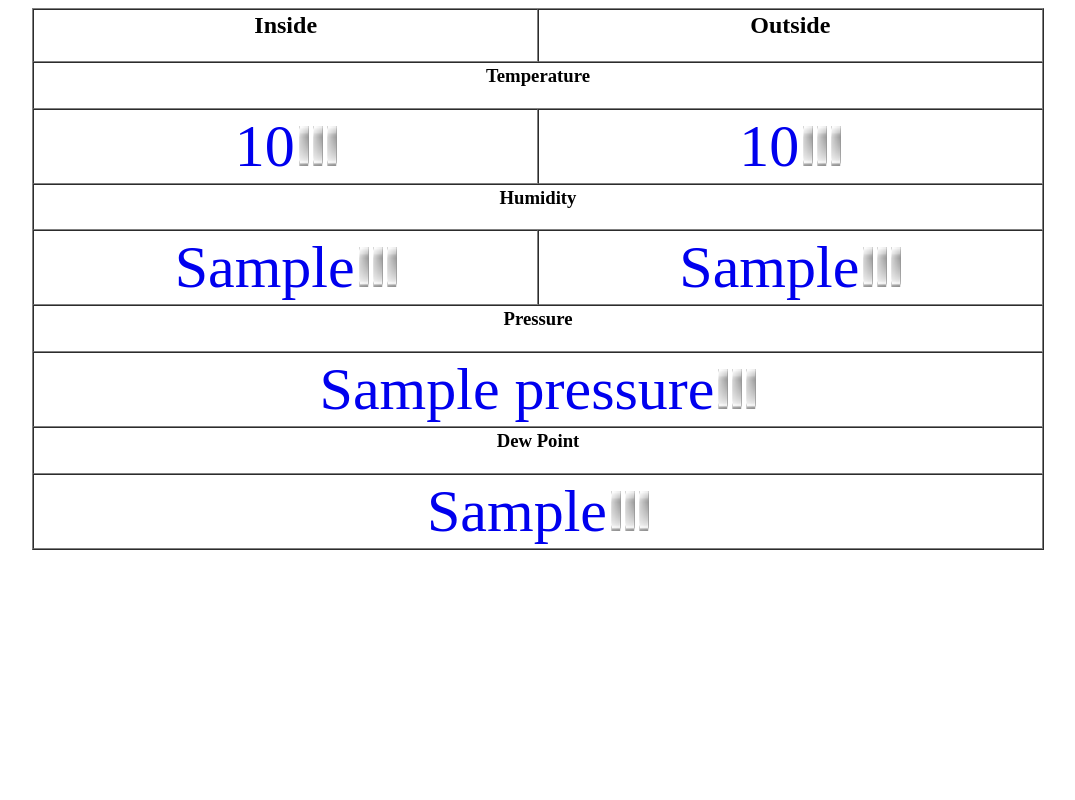
After one commit to wwakabobik/Arduino, a Flask app: template WeatherStation/Home_Server/templates/weather_station/dashboard.html in a window 1280 px wide. The commit adds this page. Shown: the whole page, without its empty margins (102-1177 px from the left). Run offline with Flask 2, Linux system fonts and the light colour scheme; the template is opened without the code that fills it: most values are stand-ins (such as "Sample title", 1, 10 or a date in 2020).

Commit message:
Added dashboard

```diff
--- a/WeatherStation/Home_Server/app.py
+++ b/WeatherStation/Home_Server/app.py
@@ -1,10 +1,10 @@
 #!/usr/bin/env python3.7
 
-from datetime import datetime, date, time
+from datetime import datetime
 
 from flask import Flask, jsonify, request, abort
 
-from db.db import db_store_weather_data
+from db.db import db_store_weather_data, init_app
 from pages.index import index_page
 from pages.weather_station.dashboard import dashboard_page
 
@@ -17,13 +17,10 @@ def store_in_db():
         abort(400)
     timestamp = str(datetime.now())
     data = request.json.get('data', "")
-    db_data = f'{timestamp} {data}'
-    db_store_weather_data(db_data)
+    db_data = f'"{timestamp}", {data}'
+    ok=db_store_weather_data(db_data)
+    print(ok)
     return jsonify({'data': db_data}), 201
-
-
-if __name__ == '__main__':
-    app.run(debug=True, host='192.168.1.87', port='80')
 
 
 @app.route('/')
@@ -35,3 +32,8 @@ def index():
 @app.route('/dashboard')
 def dashboard():
     return dashboard_page()
+
+
+if __name__ == '__main__':
+    init_app(app)
+    app.run(debug=True)
--- /dev/null
+++ b/WeatherStation/Home_Server/templates/weather_station/dashboard.html
@@ -0,0 +1,196 @@
+<HTML>
+<HEAD>
+    <TITLE>H.O.M.E. - Weather Dashboard</TITLE>
+</HEAD>
+<BODY>
+    <DIV align="center">
+        <TABLE width=80% align="center" border="1px" cellspacing="0" cellpadding="2">
+            <TR align="center" valign="middle">
+                <TD><H2>Inside</H2></TD>
+                <TD><H2>Outside</H2></TD>
+            </TR>
+            <TR align="center" valign="bottom">
+                <TD colspan="2">
+                    <H3>Temperature</H3>
+                </TD>
+            </TR>
+            <TR align="center">
+                <TD>
+                    <a href="single_page?type=temperature_in&period=day" style="font-size: 60px; text-decoration: none">{{temperature_in}}</a>
+                    {% if temperature_in > prev_temperature_in %}
+                    <IMG src="static/arrow_green.png" height="40" width="10" title="Five minutes ago was colder: {{ prev_temperature_in }}">
+                    {% elif temperature_in < prev_temperature_in %}
+                    <IMG src="static/arrow_red.png" height="40" width="10" title="Five minutes ago was warmer: {{ prev_temperature_in }}">
+                    {% else %}
+                    <IMG src="static/arrow_grey.png" height="40" width="10" title="No changes since last measure">
+                    {% endif %}
+
+                    {% if temperature_in > last_day_temperature_in %}
+                    <IMG src="static/arrow_green.png" height="40" width="10" title="Day ago was colder: {{ last_day_temperature_in }}">
+                    {% elif temperature_in < last_day_temperature_in %}
+                    <IMG src="static/arrow_red.png" height="40" width="10" title="Day ago was warmer: {{ last_day_temperature_in }}">
+                    {% else %}
+                    <IMG src="static/arrow_grey.png" height="40" width="10" title="No changes since last day">
+                    {% endif %}
+
+                    {% if temperature_in > last_year_temperature_in %}
+                    <IMG src="static/arrow_green.png" height="40" width="10" title="Year ago was colder: {{ last_year_temperature_in }}">
+                    {% elif temperature_in < last_year_temperature_in %}
+                    <IMG src="static/arrow_red.png" height="40" width="10" title="Year ago was warmer: {{ last_year_temperature_in }}">
+                    {% else %}
+                    <IMG src="static/arrow_grey.png" height="40" width="10" title="No changes since last year">
+                    {% endif %}
+                </TD>
+                <TD>
+                    <a href="single_page?type=temperature_out&period=day" style="font-size: 60px; text-decoration: none">{{temperature_out}}</a>
+                    {% if temperature_out > prev_temperature_out %}
+                    <IMG src="static/arrow_green.png" height="40" width="10" title="Five minutes ago was colder: {{ prev_temperature_out }}">
+                    {% elif temperature_out < prev_temperature_out %}
+                    <IMG src="static/arrow_red.png" height="40" width="10" title="Five minutes ago was warmer: {{ prev_temperature_out }}">
+                    {% else %}
+                    <IMG src="static/arrow_grey.png" height="40" width="10" title="No changes since last measure">
+                    {% endif %}
+
+                    {% if temperature_out > last_day_temperature_out %}
+                    <IMG src="static/arrow_green.png" height="40" width="10" title="Day ago was colder: {{ last_day_temperature_out }}">
+                    {% elif temperature_out < last_day_temperature_out %}
+                    <IMG src="static/arrow_red.png" height="40" width="10" title="Day ago was warmer: {{ last_day_temperature_out }}">
+                    {% else %}
+                    <IMG src="static/arrow_grey.png" height="40" width="10" title="No changes since last day">
+                    {% endif %}
+
+                    {% if temperature_out > last_year_temperature_out %}
+                    <IMG src="static/arrow_green.png" height="40" width="10" title="Year ago was colder: {{ last_year_temperature_out }}">
+                    {% elif temperature_out < last_year_temperature_out %}
+                    <IMG src="static/arrow_red.png" height="40" width="10" title="Year ago was warmer: {{ last_year_temperature_out }}">
+                    {% else %}
+                    <IMG src="static/arrow_grey.png" height="40" width="10" title="No changes since last year">
+                    {% endif %}
+                </TD>
+            </TR>
+            <TR align="center" valign="middle">
+                <TD colspan="2"  valign="middle">
+                    <H3>Humidity</H3>
+                </TD>
+            </TR>
+            <TR align="center">
+            <TR align="center">
+                <TD>
+                    <a href="single_page?type=humidity_in&period=day" style="font-size: 60px; text-decoration: none">{{humidity_in}}</a>
+                    {% if humidity_in > prev_humidity_in %}
+                    <IMG src="static/arrow_green.png" height="40" width="10" title="Five minutes ago was drier: {{ prev_humidity_in }}">
+                    {% elif humidity_in < prev_humidity_in %}
+                    <IMG src="static/arrow_red.png" height="40" width="10" title="Five minutes ago was humid: {{ prev_humidity_in }}">
+                    {% else %}
+                    <IMG src="static/arrow_grey.png" height="40" width="10" title="No changes since last measure">
+                    {% endif %}
+
+                    {% if humidity_in > last_day_humidity_in %}
+                    <IMG src="static/arrow_green.png" height="40" width="10" title="Day ago was drier: {{ last_day_humidity_in }}">
+                    {% elif humidity_in < last_day_humidity_in %}
+                    <IMG src="static/arrow_red.png" height="40" width="10" title="Day ago was warmer: {{ last_day_humidity_in }}">
+                    {% else %}
+                    <IMG src="static/arrow_grey.png" height="40" width="10" title="No changes since last day">
+                    {% endif %}
+
+                    {% if humidity_in > last_year_humidity_in %}
+                    <IMG src="static/arrow_green.png" height="40" width="10" title="Year ago was drier: {{ last_year_humidity_in }}">
+                    {% elif humidity_in < last_year_humidity_in %}
+                    <IMG src="static/arrow_red.png" height="40" width="10" title="Year ago was warmer: {{ last_year_humidity_in }}">
+                    {% else %}
+                    <IMG src="static/arrow_grey.png" height="40" width="10" title="No changes since last year">
+                    {% endif %}
+                </TD>
+                <TD>
+                    <a href="single_page?type=humidity_out&period=day" style="font-size: 60px; text-decoration: none">{{humidity_out}}</a>
+                    {% if humidity_out > prev_humidity_out %}
+                    <IMG src="static/arrow_green.png" height="40" width="10" title="Five minutes ago was drier: {{ prev_humidity_out }}">
+                    {% elif humidity_out < prev_humidity_out %}
+                    <IMG src="static/arrow_red.png" height="40" width="10" title="Five minutes ago was humid: {{ prev_humidity_out }}">
+                    {% else %}
+                    <IMG src="static/arrow_grey.png" height="40" width="10" title="No changes since last measure">
+                    {% endif %}
+
+                    {% if humidity_out > last_day_humidity_out %}
+                    <IMG src="static/arrow_green.png" height="40" width="10" title="Year ago was drier: {{ last_day_humidity_out }}">
+                    {% elif humidity_out < last_day_humidity_out %}
+                    <IMG src="static/arrow_red.png" height="40" width="10" title="Year ago was humid: {{ last_day_humidity_out }}">
+                    {% else %}
+                    <IMG src="static/arrow_grey.png" height="40" width="10" title="No changes since last day">
+                    {% endif %}
+
+                    {% if humidity_out > last_year_humidity_out %}
+                    <IMG src="static/arrow_green.png" height="40" width="10" title="Year ago was drier: {{ last_year_humidity_out }}">
+                    {% elif humidity_out < last_year_humidity_out %}
+                    <IMG src="static/arrow_red.png" height="40" width="10" title="Year ago was humid: {{ last_year_humidity_out }}">
+                    {% else %}
+                    <IMG src="static/arrow_grey.png" height="40" width="10" title="No changes since last year">
+                    {% endif %}
+                </TD>
+            </TR>
+            <TR align="center" valign="middle">
+                <TD colspan="2"><H3>Pressure</H3></TD>
+            </TR>
+            <TR align="center">
+                <TD colspan="2">
+                    <a href="single_page?type=pressure&period=day" style="font-size: 60px; text-decoration: none">{{pressure}}</a>
+                    {% if pressure > prev_pressure %}
+                    <IMG src="static/arrow_green.png" height="40" width="10" title="Five minutes pressure was lower: {{ prev_pressure }}">
+                    {% elif pressure < prev_pressure %}
+                    <IMG src="static/arrow_red.png" height="40" width="10" title="Five minutes ago pressure was higher: {{ prev_pressure }}">
+                    {% else %}
+                    <IMG src="static/arrow_grey.png" height="40" width="10" title="No changes since last measure">
+                    {% endif %}
+
+                    {% if pressure > last_day_pressure %}
+                    <IMG src="static/arrow_green.png" height="40" width="10" title="Day ago pressure was lower: {{ last_day_pressure }}">
+                    {% elif pressure < last_day_pressure %}
+                    <IMG src="static/arrow_red.png" height="40" width="10" title="Day ago pressure was higher: {{ last_day_pressure }}">
+                    {% else %}
+                    <IMG src="static/arrow_grey.png" height="40" width="10" title="No changes since last year">
+                    {% endif %}
+
+                    {% if pressure > last_year_pressure %}
+                    <IMG src="static/arrow_green.png" height="40" width="10" title="Year ago pressure was lower: {{ last_year_pressure }}">
+                    {% elif pressure < last_year_pressure %}
+                    <IMG src="static/arrow_red.png" height="40" width="10" title="Year ago pressure was higher: {{ last_year_pressure }}">
+                    {% else %}
+                    <IMG src="static/arrow_grey.png" height="40" width="10" title="No changes since last year">
+                    {% endif %}
+                </TD>
+            </TR>
+            <TR align="center" valign="middle">
+                <TD colspan="2"><H3>Dew Point</H3></TD>
+            </TR>
+            <TR align="center">
+                <TD colspan="2">
+                    <a href="single_page?type=dew_point&period=day" style="font-size: 60px; text-decoration: none">{{dew_point}}</a>
+                    {% if dew_point > prev_dew_point %}
+                    <IMG src="static/arrow_green.png" height="40" width="10" title="Five minutes dew_point was lower: {{ prev_dew_point }}">
+                    {% elif dew_point < prev_dew_point %}
+                    <IMG src="static/arrow_red.png" height="40" width="10" title="Five minutes ago dew_point was higher: {{ prev_dew_point }}">
+                    {% else %}
+                    <IMG src="static/arrow_grey.png" height="40" width="10" title="No changes since last measure">
+                    {% endif %}
+
+                    {% if dew_point > last_day_dew_point %}
+                    <IMG src="static/arrow_green.png" height="40" width="10" title="Day ago dew_point was lower: {{ last_day_dew_point }}">
+                    {% elif dew_point < last_day_dew_point %}
+                    <IMG src="static/arrow_red.png" height="40" width="10" title="Day ago dew_point was higher: {{ last_day_dew_point }}">
+                    {% else %}
+                    <IMG src="static/arrow_grey.png" height="40" width="10" title="No changes since last day">
+                    {% endif %}
+
+                    {% if dew_point > last_year_dew_point %}
+                    <IMG src="static/arrow_green.png" height="40" width="10" title="Year ago dew_point was lower: {{ last_year_dew_point }}">
+                    {% elif dew_point < last_year_dew_point %}
+                    <IMG src="static/arrow_red.png" height="40" width="10" title="Year ago dew_point was higher: {{ last_year_dew_point }}">
+                    {% else %}
+                    <IMG src="static/arrow_grey.png" height="40" width="10" title="No changes since last year">
+                    {% endif %}
+                </TD>
+            </TR>
+        </TABLE>
+    </DIV>
+</BODY>
+</HTML>
```
Also changed, not shown: WeatherStation/Home_Server/db/db.py (+33 -11 lines), WeatherStation/Home_Server/pages/weather_station/dashboard.py (+35 -20 lines), WeatherStation/Home_Server/templates/index.html (renamed from WeatherStation/Home_Server/pages/templates/index.html, +1 -0 lines), WeatherStation/Home_Server/static/arrow_green.png (added), WeatherStation/Home_Server/static/arrow_grey.png (added), WeatherStation/Home_Server/static/arrow_red.png (added), WeatherStation/Home_Server/templates/weather_station/compare_page.html (added), WeatherStation/Home_Server/templates/weather_station/single_page.html (added).
